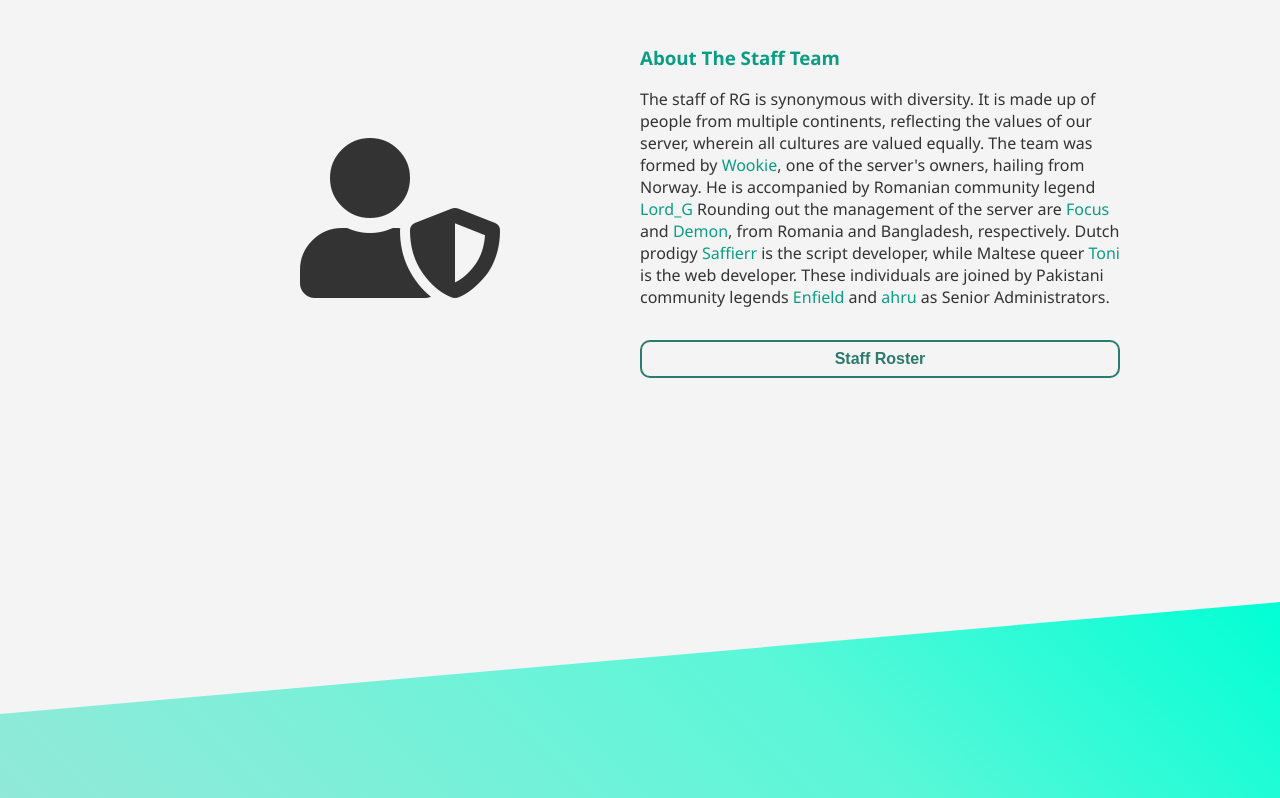
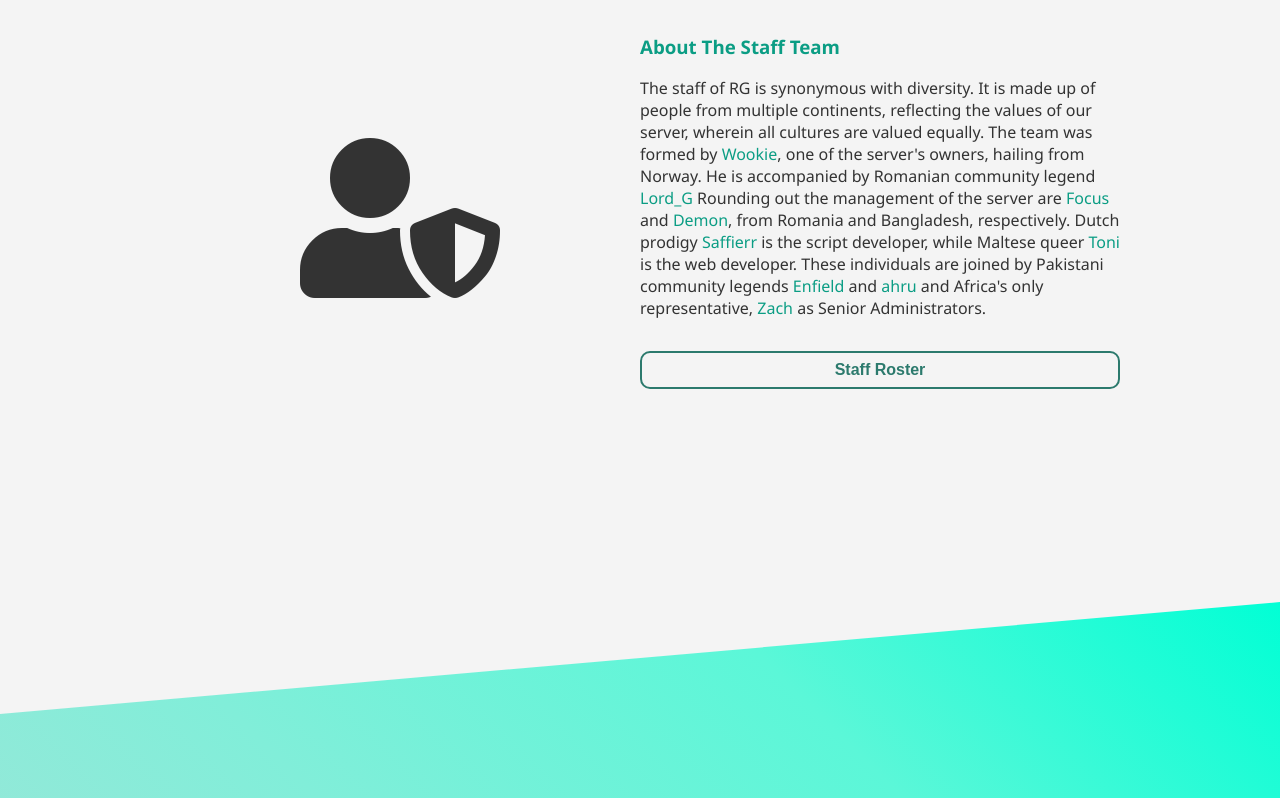
Before and after one commit to Focus04/homepage, a plain HTML site: page index.html in a window 1280 px wide. Shown: the part 1552-2350 px from the top of the page. Drawn offline with Linux system fonts and the light colour scheme.

Commit message:
Update index.html

```diff
--- a/index.html
+++ b/index.html
@@ -82,7 +82,7 @@
       </div>
       <div>
         <h3>About The Staff Team</h3>
-        <p class="description">The staff of RG is synonymous with diversity. It is made up of people from multiple continents, reflecting the values of our server, wherein all cultures are valued equally. The team was formed by <span>Wookie</span>, one of the server's owners, hailing from Norway. He is accompanied by Romanian community legend <span>Lord_G</span> Rounding out the management of the server are <span>Focus</span> and <span>Demon</span>, from Romania and Bangladesh, respectively. Dutch prodigy <span>Saffierr</span> is the script developer, while Maltese queer <span>Toni</span> is the web developer. These individuals are joined by Pakistani community legends <span>Enfield</span> and <span>ahru</span> as Senior Administrators.</p>
+        <p class="description">The staff of RG is synonymous with diversity. It is made up of people from multiple continents, reflecting the values of our server, wherein all cultures are valued equally. The team was formed by <span>Wookie</span>, one of the server's owners, hailing from Norway. He is accompanied by Romanian community legend <span>Lord_G</span> Rounding out the management of the server are <span>Focus</span> and <span>Demon</span>, from Romania and Bangladesh, respectively. Dutch prodigy <span>Saffierr</span> is the script developer, while Maltese queer <span>Toni</span> is the web developer. These individuals are joined by Pakistani community legends <span>Enfield</span> and <span>ahru</span> and Africa's only representative, <span>Zach</span> as Senior Administrators.</p>
         <a href="https://rg-clan.com/index.php?action=staff" target="_blank">
           <button>Staff Roster</button>
         </a>
```
